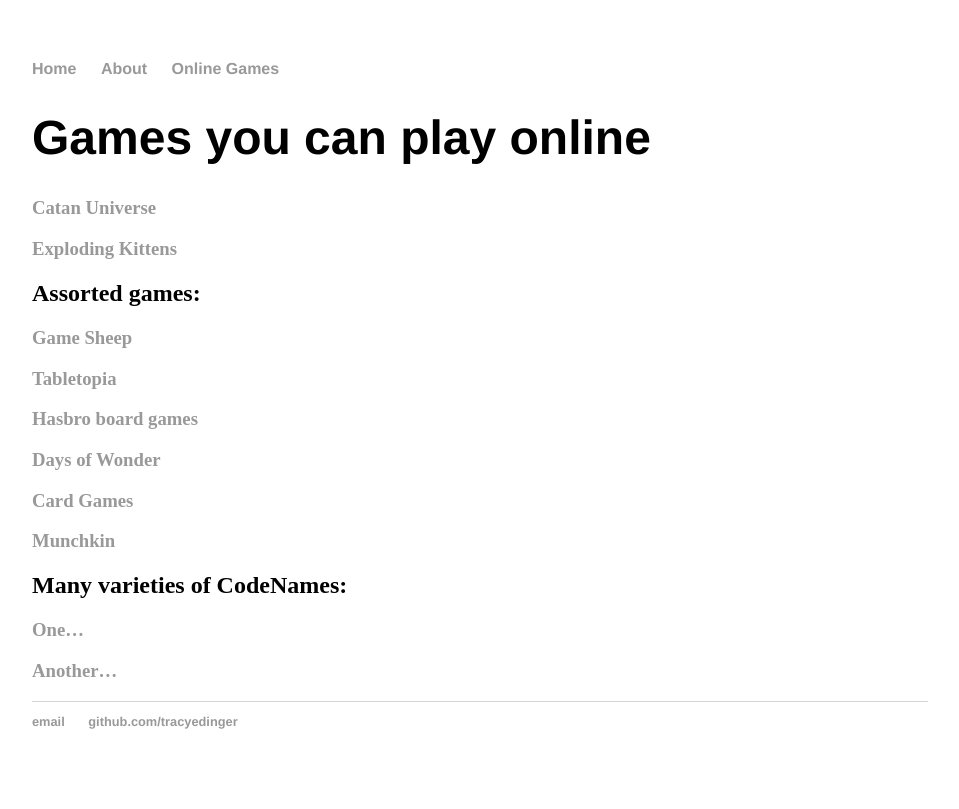
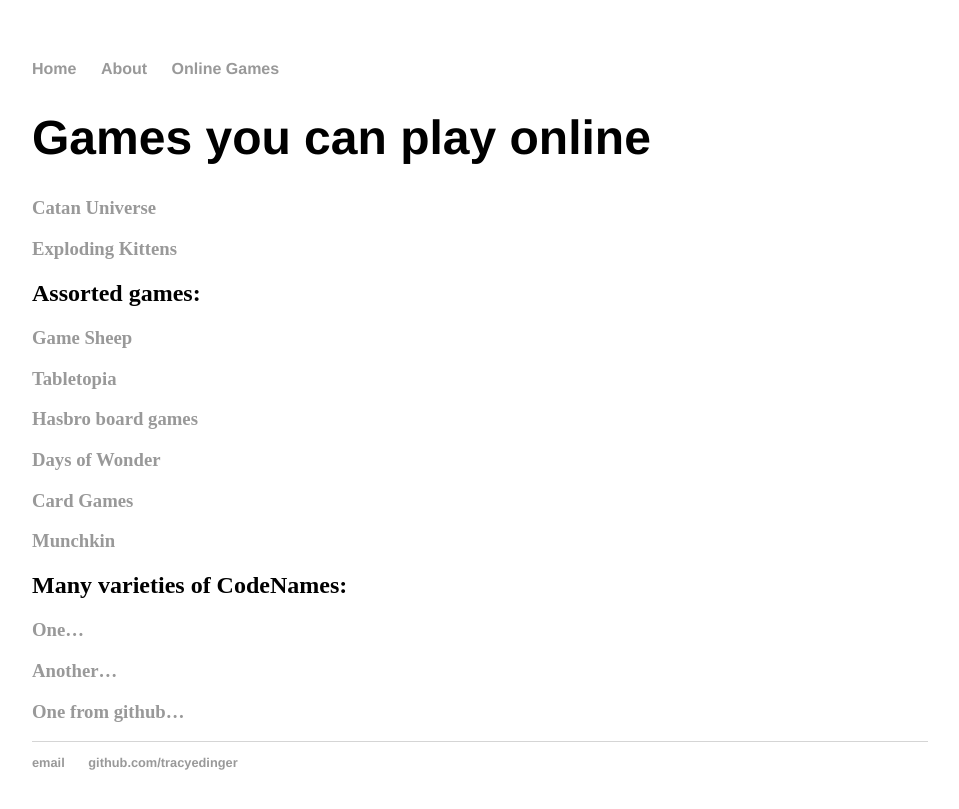
Before and after one commit to tracyedinger/tracyedinger.github.io, a Jekyll site: the page built from OnlineGames.md, in a window 1280 px wide. Shown: the top 809 px of the page, without its empty margins (160-1119 px from the left). Built offline with Jekyll 4.4.1, drawn with Linux system fonts in a browser that asks for light colours; our own code applies the rules of GitHub Pages for plain Markdown files.

Commit message:
Update OnlineGames.md

```diff
--- a/OnlineGames.md
+++ b/OnlineGames.md
@@ -16,3 +16,4 @@
 ## Many varieties of CodeNames:
 ### [One...](https://www.codenamesgreen.com/)
 ### [Another...](https://www.horsepaste.com/)
+### [One from github...](https://ninjabunny.github.io/KodeNames/#)
```
